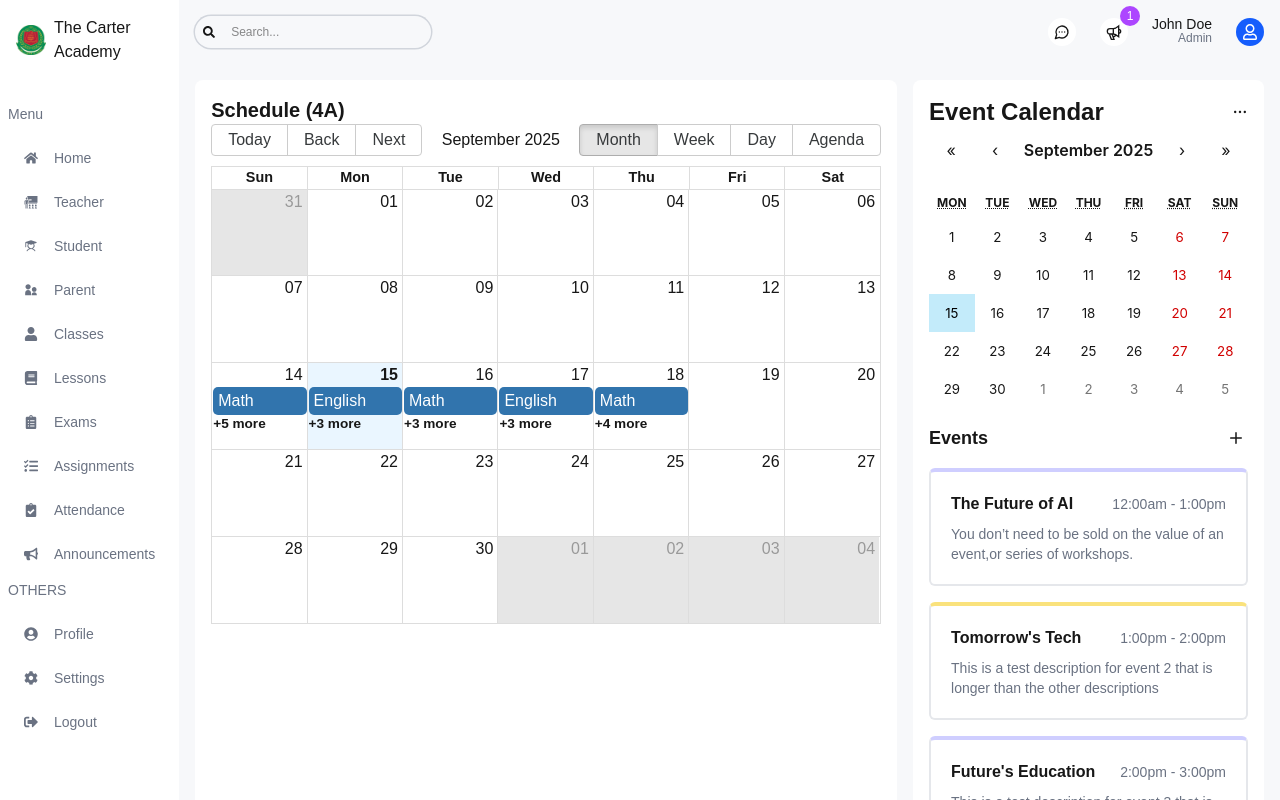
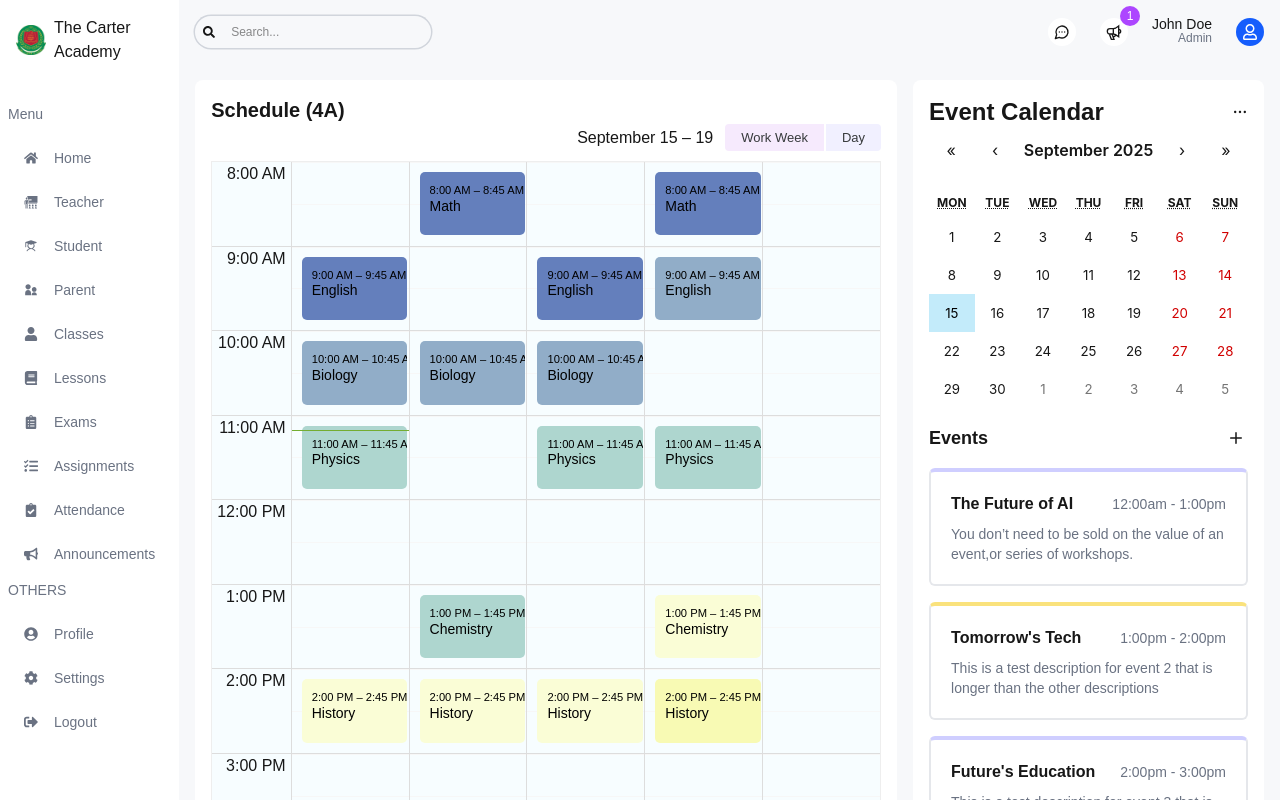
Before and after one commit to Rokib324/School_Management_System, a Next.js app: page /student in a window 1280 px wide. Built offline with nearby package versions, Linux system fonts and the light colour scheme.

Commit message:
implement student Dashboard

```diff
--- a/src/app/globals.css
+++ b/src/app/globals.css
@@ -46,3 +46,91 @@
   background-color: #C3EBFA !important;
   color: #000000 !important;
 }
+
+.rbc-btn-group:first-child {
+  display: none !important;
+}
+
+.rbc-toolbar-label {
+  text-align: right !important;
+  padding-right: 0px 20px !important;
+}
+
+.rbc-btn-group:last-child {
+  font-size: 13px !important;
+}
+
+.rbc-btn-group:last-child button {
+  border: none !important;
+  background-color: #f1f0ff !important;
+  margin-left: 2px !important;
+}
+.rbc-toolbar button.rbc-active {
+  background-color: #f6eafd !important;
+  box-shadow: none !important;
+}
+.rbc-time-view {
+  border-color: #eee !important;
+}
+.rbc-time-header {
+  display: none !important;
+}
+
+.rbc-time-content {
+  border-top: none !important;
+}
+
+.rbc-time-gutter .rbc-time-column {
+  font-size: 12px !important;
+}
+.rbc-time-gutter .rbc-time-column .rbc-timeslot-group {
+  padding: 0px 20px !important;
+}
+
+.rbc-timeslot-group {
+  background-color: #f7fdff !important;
+}
+
+.rbc-day-slot {
+  font-size: 14px !important;
+}
+
+.rbc-event {
+  border: none !important;
+  color: black !important;
+  padding: 10px !important;
+  margin: 10px !important;
+  width: 99% !important;
+}
+
+.rbc-event:nth-child(1) {
+  background-color: #647FBC !important;
+}
+
+.rbc-event:nth-child(2) {
+  background-color: #91ADC8 !important;
+}
+
+.rbc-event:nth-child(3) {
+  background-color: #AED6CF !important;
+}
+
+.rbc-event:nth-child(4) {
+  background-color: #FAFDD6 !important;
+}
+
+.rbc-event:nth-child(5) {
+  background-color: #F8FAB4 !important;
+}
+
+.rbc-event:nth-child(6) {
+  background-color: #FFF0CE !important;
+}
+
+.rbc-event:nth-child(7) {
+  background-color: #C1856D !important;
+}
+
+.rbc-event:nth-child(8) {
+  background-color: #3f4446 !important;
+}
--- a/src/components/BigCalendar.tsx
+++ b/src/components/BigCalendar.tsx
@@ -1,22 +1,32 @@
 'use client'
 import 'react-big-calendar/lib/css/react-big-calendar.css'
-import React from 'react'
-import { Calendar, momentLocalizer } from 'react-big-calendar'
+import React, { useState } from 'react'
+import { Calendar, momentLocalizer, View, Views } from 'react-big-calendar'
 import moment from 'moment'
 import { calendarEvents } from '@/lib/data'
 
 const localizer = momentLocalizer(moment)
 
 const BigCalendar = () => {
+    const [view, setView] = useState<View>(Views.WORK_WEEK)
+
+    const handleViewChange = (selectedView: View) => {
+        setView(selectedView)
+    }
 
     return (
-    <div>
+    <div className='h-screen'>
         <Calendar
       localizer={localizer}
       events={calendarEvents}
       startAccessor="start"
       endAccessor="end"
-      style={{ height: 500, width: '100%' }}
+      views={['work_week','day']}
+      view={view}
+      style={{ height: "100%" }}
+      onView={handleViewChange}
+      min={new Date(2025, 9, 1, 8, 0, 0)}
+      max={new Date(2025, 9, 30, 17, 0, 0)}
     />
     </div>
     )
```
